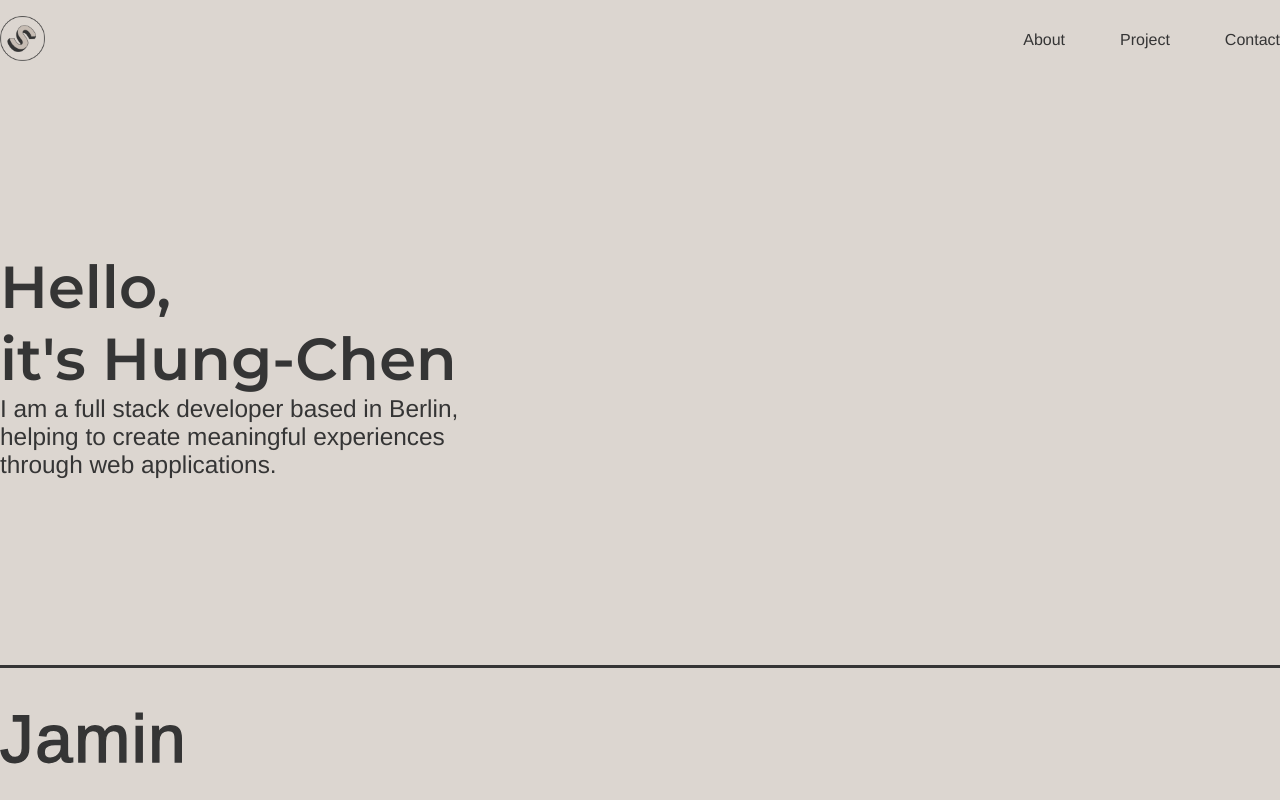
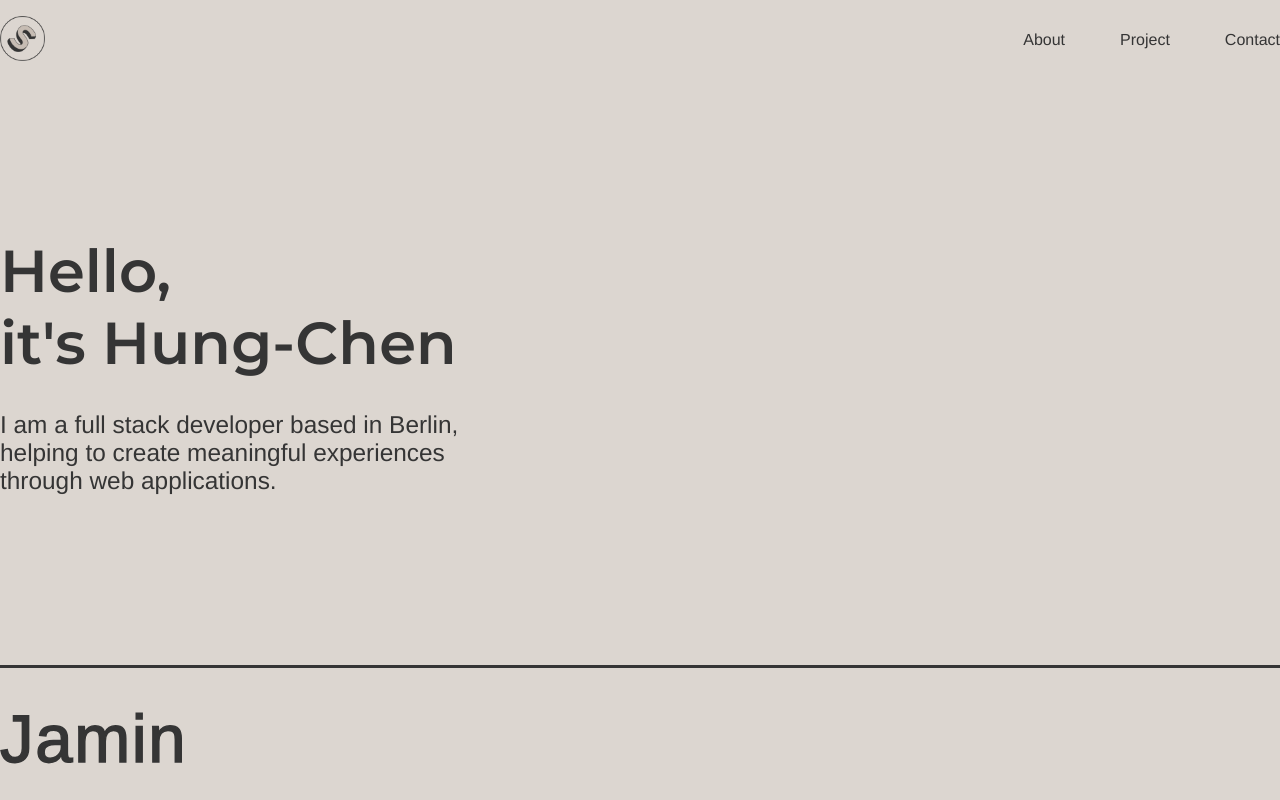
Before and after one commit to FseanU/Portfolio_1.0, a React (Create React App) app: page / in a window 1280 px wide. Shown: the top 800 px of the page. Built offline with nearby package versions, Linux system fonts and the light colour scheme; a web font is replaced by a local one.

Commit message:
feat: Adjust spacing in Greeting

```diff
--- a/src/stylesheets/greeting.css
+++ b/src/stylesheets/greeting.css
@@ -4,3 +4,7 @@
   flex-direction: column;
   justify-content: center;
 }
+
+.greeting p {
+  margin-top: 2rem;
+}
```
